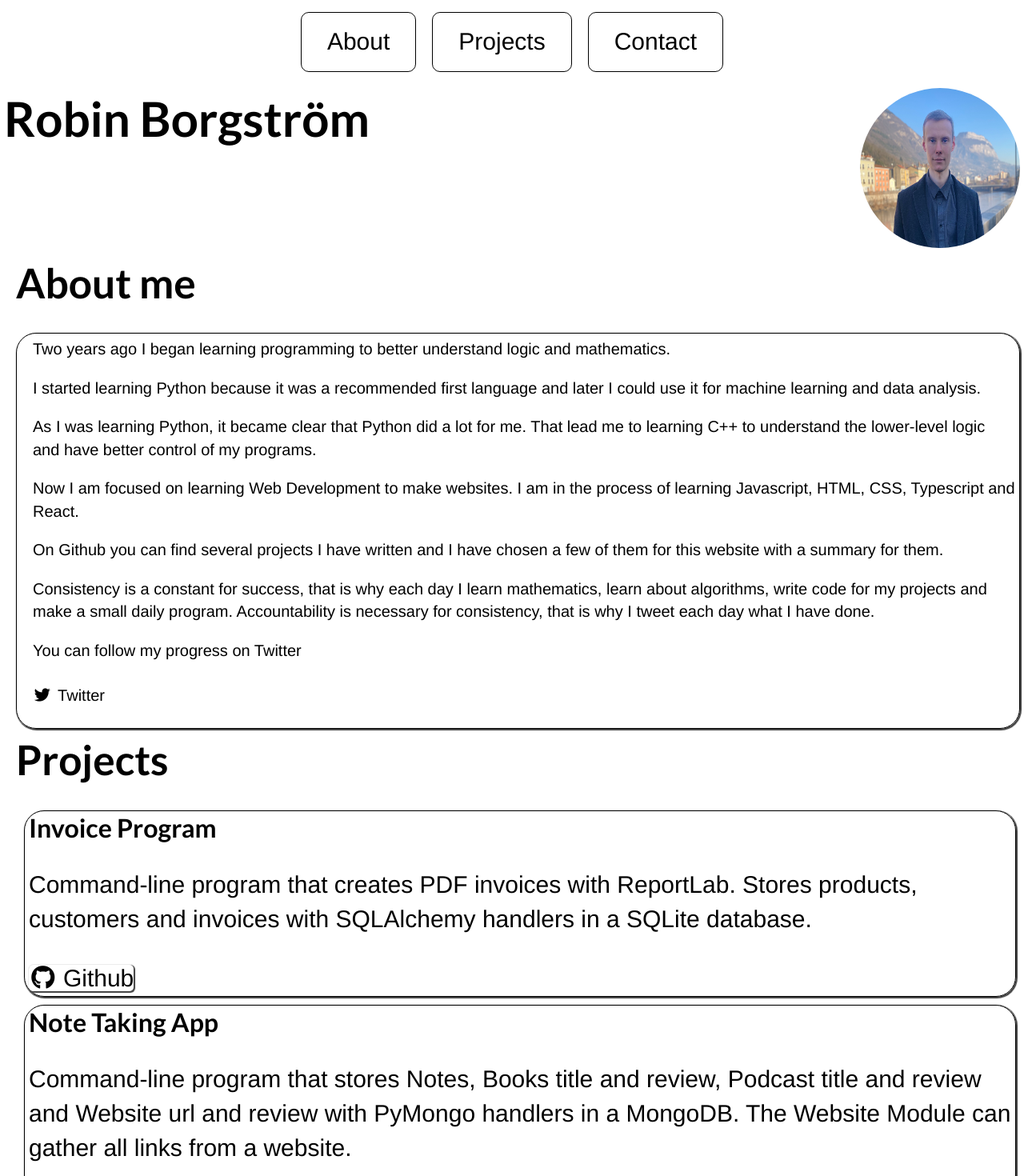
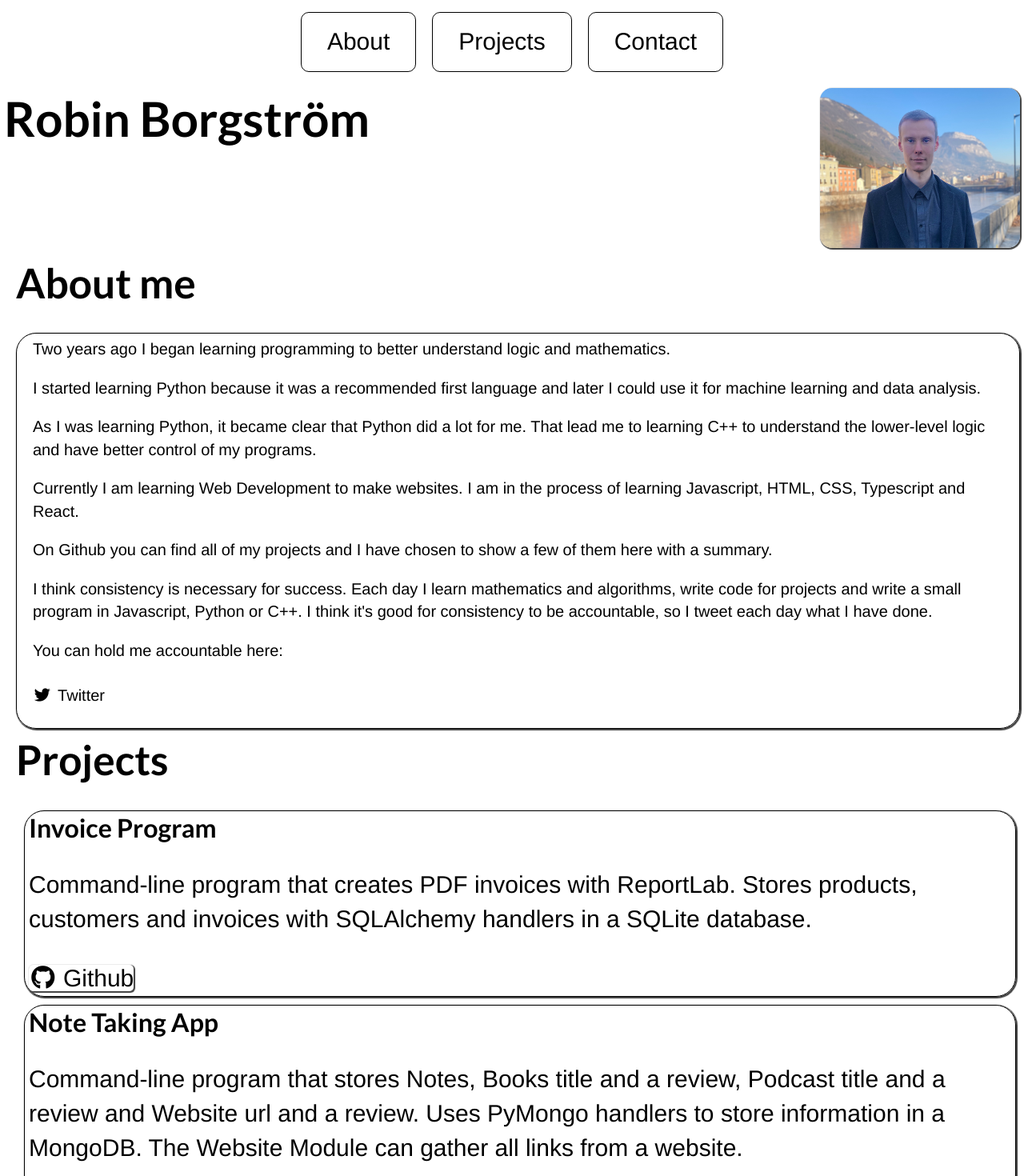
Before and after one commit to Robinborg/portfolio-react, a React (Create React App) app: page / in a window 1280 px wide. Shown: the top 1470 px of the page at 80% size. Built offline with nearby package versions, Linux system fonts and the light colour scheme.

Commit message:
Mobile friendly website and rewriting content - Made the website hide the navbar on smaller screens - Made the website hide the picture on even smaller screens - Rewrote about me content and projects content

```diff
--- a/src/About.js
+++ b/src/About.js
@@ -3,7 +3,10 @@ import './index.css';
 import profile from './profile_1mb.png';
 
 const myImage = () => {
-	return <img src={profile} alt="myImage"/>;
+	return <img
+	src={profile}
+	alt="myImage"
+	className="profile-picture"/>;
 };
 
 const About = () => {
@@ -11,7 +14,7 @@ const About = () => {
 		<div>
 			<div className="profile-setup">
 			<h1> Robin Borgström</h1>
-			{myImage()}
+				{myImage()}
 			</div>
 		  <div className="about-me" id="aboutId">
 			<h2>About me</h2>
@@ -19,11 +22,11 @@ const About = () => {
 				<p>Two years ago I began learning programming to better understand logic and mathematics.</p>
 				<p>I started learning Python because it was a recommended first language and later I could use it for machine learning and data analysis.</p>
 				<p>As I was learning Python,  it became clear that Python did a lot for me. That lead me to learning C++ to understand the lower-level logic and have better control of my programs.</p>
-				<p>Now I am focused on learning Web Development to make websites. I am in the process of learning Javascript, HTML, CSS, Typescript and React.</p>
-				<p>On Github you can find several projects I have written and I have chosen a few of them for this website with a summary for them.</p>
-				<p>Consistency is a constant for success, that is why each day I learn mathematics, learn about algorithms, write code for my projects and make a small daily program. Accountability is necessary for consistency, that is why I tweet each day what I have done.</p>
+				<p>Currently I am learning Web Development to make websites. I am in the process of learning Javascript, HTML, CSS, Typescript and React.</p>
+				<p>On Github you can find all of my projects and I have chosen to show a few of them here with a summary.</p>
+				<p> I think consistency is necessary for success. Each day I learn mathematics and algorithms, write code for projects and write a small program in Javascript, Python or C++. I think it's good for consistency to be accountable, so I tweet each day what I have done. </p>
 				<p>
-					You can follow my progress on Twitter
+					You can hold me accountable here:
 				</p>
 				<a href="https://twitter.com/RobinBorgstr_m">
 					<i className="twitter icon">
--- a/src/Projects.js
+++ b/src/Projects.js
@@ -17,7 +17,7 @@ const Projects = () => {
 				</div>
 				<div className="single-project">
 				<h4>Note Taking App</h4>
-					<p>Command-line program that stores Notes, Books title and review, Podcast title and review and Website url and review with PyMongo handlers in a MongoDB. The Website Module can gather all links from a website.</p>
+					<p>Command-line program that stores Notes, Books title and a review, Podcast title and a review and Website url and a review. Uses PyMongo handlers to store information in a MongoDB. The Website Module can gather all links from a website.</p>
 					<a
 						className="box-link"
 					href="https://github.com/robinborg/note_taking_app">
@@ -35,7 +35,7 @@ const Projects = () => {
 				</div>
 				<div className="single-project">
 				<h4>Gym App</h4>
-					<p>Program that helps the user Gym. The program was written with React and Redux. User can enter exercises and select a break length of 3, 4 or 5 minutes. Try the app here: &ensp;
+					<p>Gym app that lets user enter exercises, pick a rest time, track their sets and reps they update when the user presses the start break button. The program was written with React and Redux. Try the app here: &ensp;
 					<a
 						className="gym-app"
 						href="https://robinborg.github.io/gym-app/">gym-app</a>
--- a/src/index.css
+++ b/src/index.css
@@ -1,14 +1,7 @@
-html {
-	width: 100%;
-	height: 100%;
-}
 html, body{
 	margin: 0;
 	padding: 0;
-	height: 100%;
-	/*background-color: #4C566A;*/
 	background-color: white;
-  /*color: #D8DEE9;*/
 	color: black;
 	font-family: helvetica, Arial, Times New Roman;
 	font-size: 30px;
@@ -19,31 +12,32 @@ html, body{
 	justify-content: center;
 	flex-direction: column;
 }
-.box-own{
+.box-own {
 	padding: 5px;
 	display: flex;
 	flex-direction: row;
 	justify-content: space-around;
 }
+@media only screen and (max-width: 600px) {
+  .box-own {
+  	display: none;
+  }
+}
 .about-me {
-	min-height: 100%;
 	padding: 5px;
 	padding-left: 20px;
-	overflow-x: auto;
 }
 .about-box {
-	/*background-color: #2E3440;*/
 	border: 1px solid black;
+	font-size: 20px;
 	color: black;
 	border-radius: 25px;
 	box-shadow: 1px 1px 1px 1px #404040;
-	font-size: 20px;
 	padding: 5px;
 	padding-left: 20px;
 	padding-bottom: 20px;
 }
 .main-project {
-	min-height: 100%;
 	padding-left: 20px;
 }
 .all-projects{
@@ -56,10 +50,10 @@ html, body{
 .gym-app {
 	border: 1px solid black;
 	border-radius: 5px;
+	padding: 2px;
 }
 .single-project {
 	border-radius: 25px;
-	/*background-color: #2E3440;*/
 	border: 1px solid black;
 	color: black;
 	box-shadow: 1px 1px 1px 1px #404040;
@@ -68,7 +62,6 @@ html, body{
 }
 .all-contacts {
 	min-height: 100%;
-	/*background-color: #3B4252;*/
 	background-color: black;
 	padding: 5px;
 	padding-left: 20px;
@@ -89,6 +82,23 @@ html, body{
 	color: black;
 	margin: 10px;
 }
+.profile-setup {
+	display: flex;
+	flex-direction: row;
+	justify-content: space-between;
+	padding: 5px;
+}
+.profile-picture {
+  width: 250px;
+  height: 200px;
+  border-radius: 15px;
+	box-shadow: 1px 1px 1px 1px #404040;
+}
+@media only screen and (max-width: 535px) {
+  .profile-picture {
+		display:none;
+  }
+}
 a:link {
 	color: black;
 }
@@ -103,15 +113,3 @@ a:hover {
 a:active {
 	text-decoration: none;
 }
-img {
-	width: 200px;
-	height: 200px;
-	border-radius: 100px;
-}
-
-.profile-setup {
-	display: flex;
-	flex-direction: row;
-	justify-content: space-between;
-	padding: 5px;
-}
```
